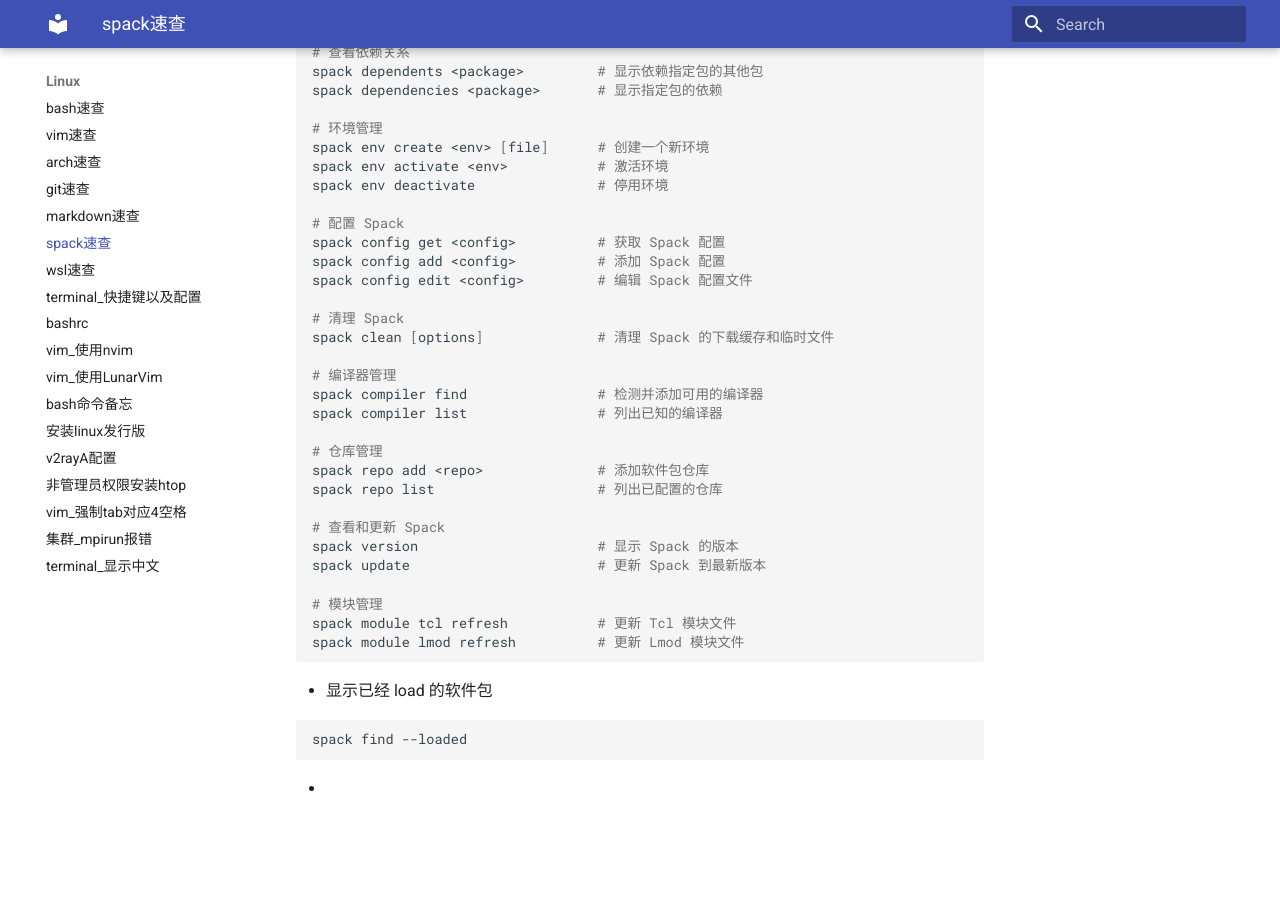
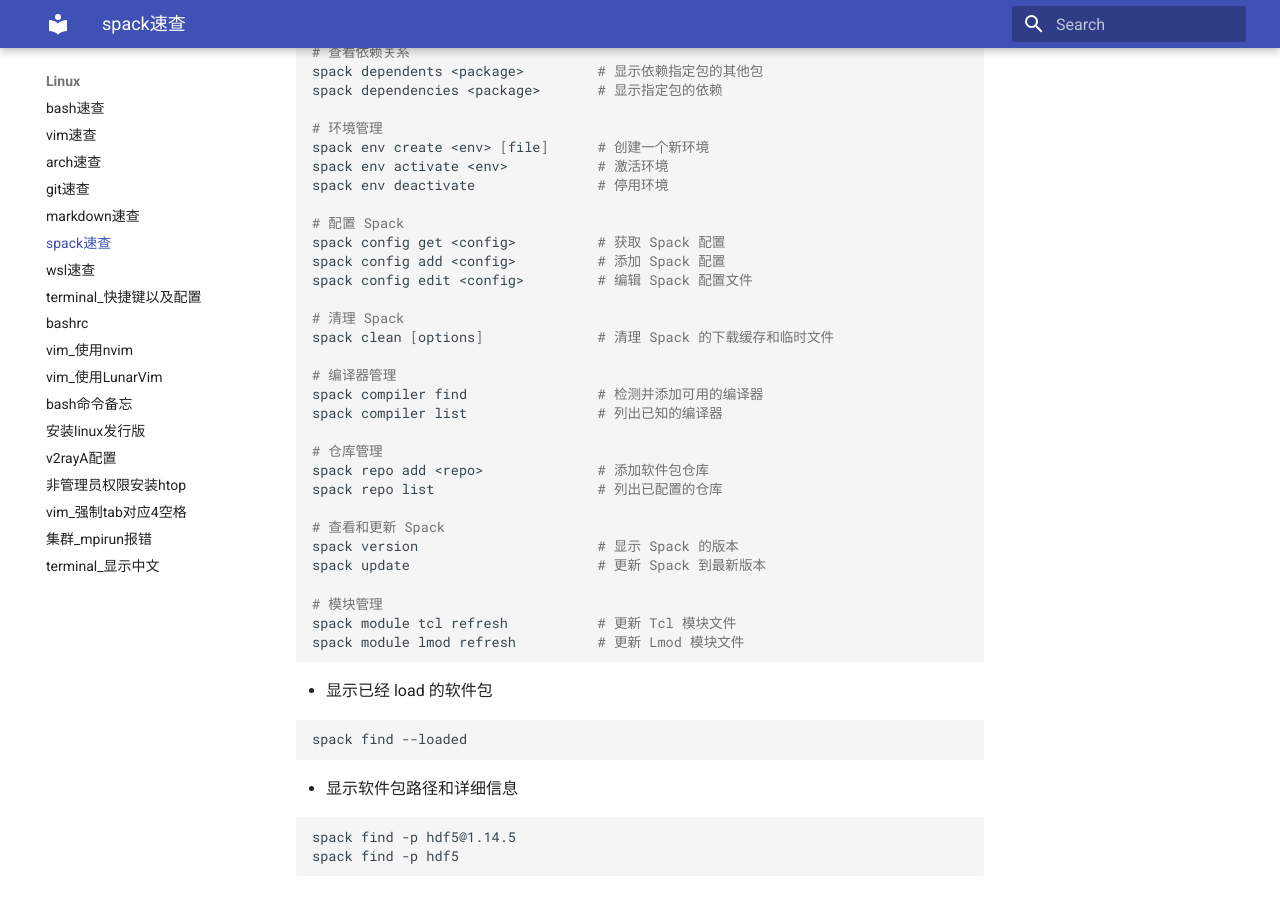
Before and after one commit to ymma98/technotes, an MkDocs documentation site: the page built from docs/Linux/spack速查.md, in a window 1280 px wide and 900 px high, scrolled down 559 px. Built offline with MkDocs 1.6.1 and Material for MkDocs 9.7.7, drawn with Linux system fonts in a browser that asks for light colours; before the commit the page ends 1384 px from its top, so only the background shows below that.

Commit message:
docs/Linux/spack速查.md updated from https://stackedit.cn/

````diff
--- a/docs/Linux/spack速查.md
+++ b/docs/Linux/spack速查.md
@@ -59,8 +59,12 @@ spack module lmod refresh          # 更新 Lmod 模块文件
 spack find --loaded
 ```
 
-*
+* 显示软件包路径和详细信息
+
+```bash
+spack find -p hdf5@1.14.5
+spack find -p hdf5
+```
 <!--stackedit_data:
-eyJoaXN0b3J5IjpbLTExNjMwNDAxNTYsLTE1MDA3ODI0MzddfQ
-==
+eyJoaXN0b3J5IjpbLTI5Mjc4MzM2NCwtMTUwMDc4MjQzN119
 -->
````
